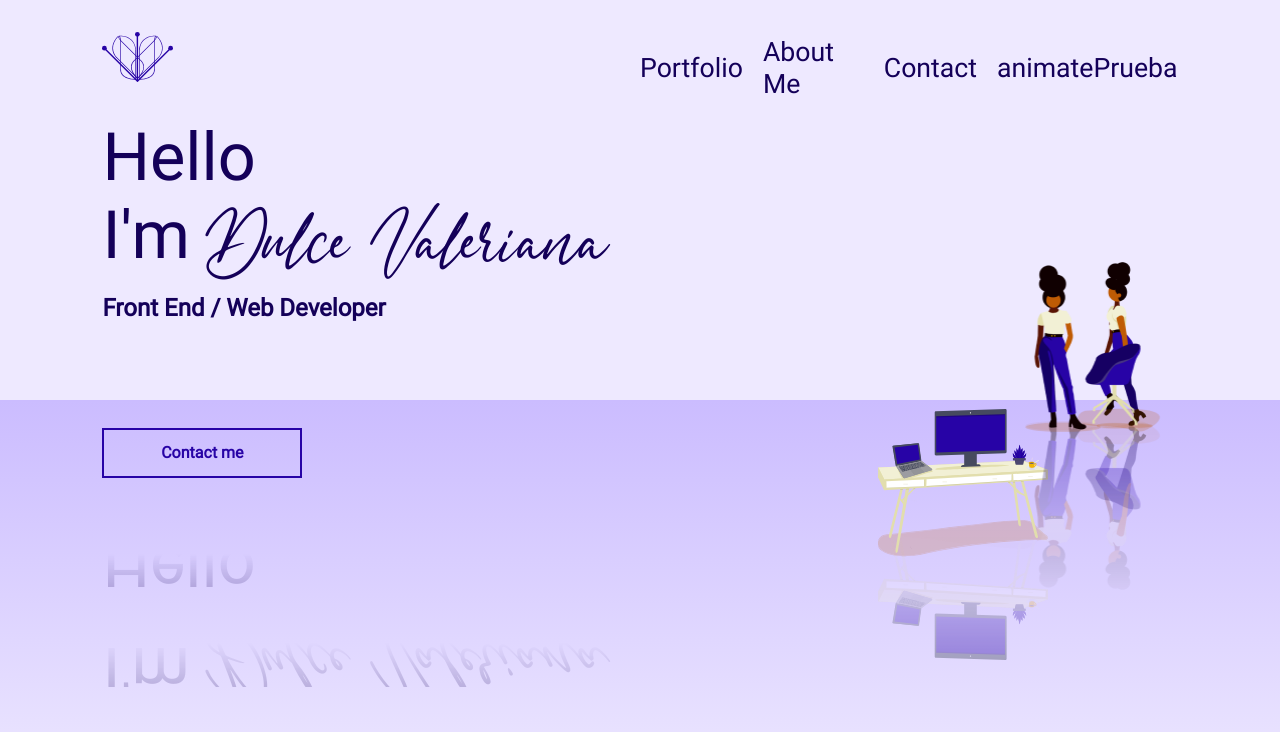
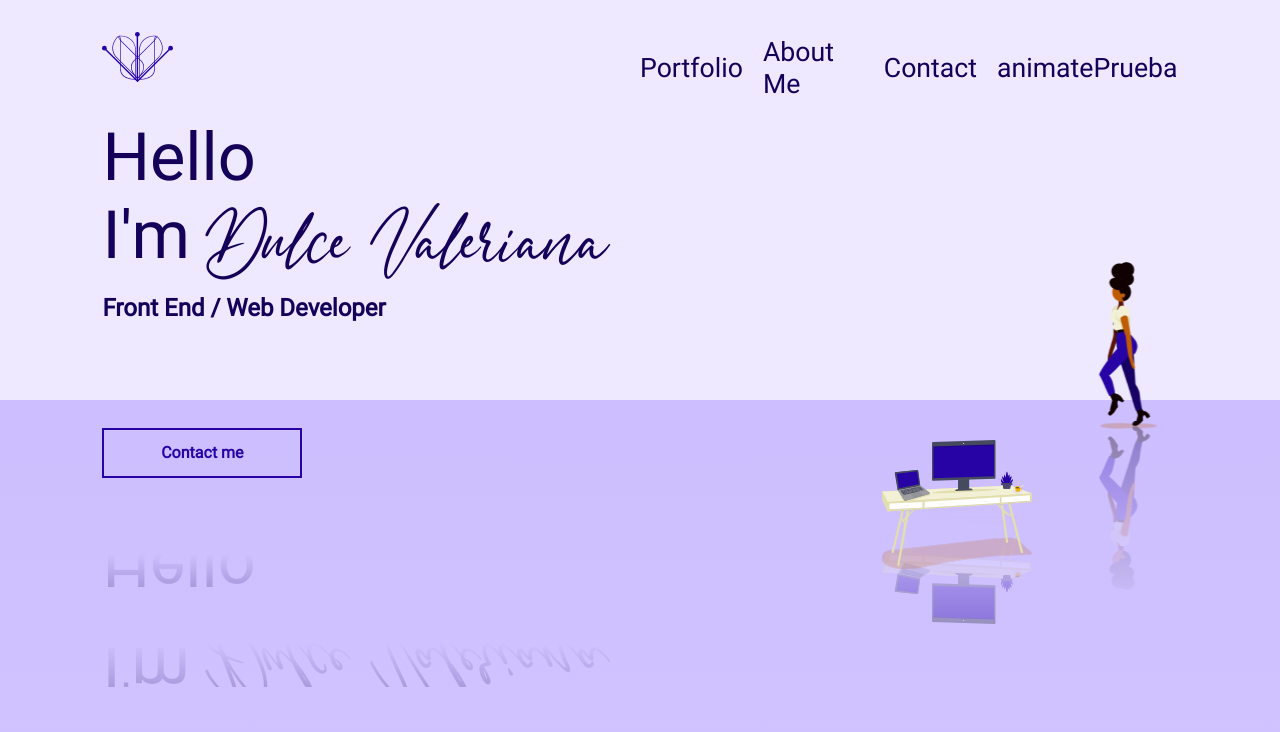
Before and after one commit to dulcevaleriana/new_portfolio_2021, a React (Create React App) app: page / in a window 1280 px wide. Shown: the top 732 px of the page. Built offline with nearby package versions, Linux system fonts and the light colour scheme.

Commit message:
avances animacion

```diff
--- a/public/index.html
+++ b/public/index.html
@@ -39,12 +39,12 @@
       To begin the development, run `npm start` or `yarn start`.
       To create a production bundle, use `npm run build` or `yarn build`.
     -->
-    <script type="text/javascript">
+    <!-- <script type="text/javascript">
       function googleTranslateElementInit() {
         new google.translate.TranslateElement({pageLanguage: 'en', includedLanguages: 'es,en', layout: google.translate.TranslateElement.InlineLayout.SIMPLE, gaTrack: true}, 'google_translate_element');
               }
       </script>
 
-      <script type="text/javascript" src="https://translate.google.com/translate_a/element.js?cb=googleTranslateElementInit"></script>
+      <script type="text/javascript" src="https://translate.google.com/translate_a/element.js?cb=googleTranslateElementInit"></script> -->
   </body>
 </html>
--- a/src/css/animation.scss
+++ b/src/css/animation.scss
@@ -48,7 +48,7 @@ header.App-header {
     transform: scaleX(-1);
     position: absolute;
     bottom: -350px;
-    right: 0;
+    right: 0vw;
     z-index: -1;
 }
 
--- a/src/css/newAnimate.scss
+++ b/src/css/newAnimate.scss
@@ -1,17 +1,20 @@
 body {
     animation: animate-body 10s;
-    animation-timing-function: ease-out;
+    animation-timing-function: linear;
 }
 @keyframes animate-body {
     0% {
-        background: linear-gradient(to bottom, #cbbcff 100%, #EEE9FF 1000%);
+        background: linear-gradient(to bottom, #cbbcff 0%, #EEE9FF 1000%);
+    }
+    50% {
+        background: linear-gradient(to bottom, #cbbcff 25%, #EEE9FF 500%);
     }
     100% {
         background: linear-gradient(to bottom, #cbbcff 50%, #EEE9FF 100%);
     }
 }
 .class-home > div:first-child{
-    animation: animate-home-firstDiv 0.8s;
+    animation: animate-home-firstDiv 4s;
     animation-timing-function: ease-out;
 }
 
@@ -33,6 +36,27 @@ body {
     }
 }
 
+.class-base{
+    animation: animate-animation-3-display 5.5s;
+    position: absolute;
+    animation-timing-function: linear;
+    left: 42vw;
+    animation-fill-mode: forwards;
+    -webkit-animation-fill-mode: forwards;
+    opacity: 0;
+}
+
+@keyframes animate-animation-3-display{
+    from{
+        right: -100vw;
+        opacity: 1;
+    }
+    to{
+        right: 0vw;
+        opacity: 1;
+        visibility: hidden;
+    }
+}
 
 .class-animacion-3{
     animation: animate-animacion-3 0.8s steps(8) reverse infinite;
@@ -47,27 +71,28 @@ body {
     }
 }
 
-.class-base{
-    animation: animate-animation-3-display 5.5s infinite;
-    position: absolute;
-    animation-timing-function: linear;
+.class-person-up{
+    animation: animate-class-person-up 0.9s steps(10) reverse;
+    animation-fill-mode: backwards;
+    animation-delay: 5.5s;
+    animation-fill-mode: forwards;
+    -webkit-animation-fill-mode: forwards;
+    visibility: hidden;
+    opacity: 0;
 }
 
-@keyframes animate-animation-3-display{
+@keyframes animate-class-person-up{
     0%{
-        right: -100vw;
-        display: block;
-    }
-    99%{
-        right: 0vw;
-        display: block;
+        background-position: 284.27px;
+        visibility: inherit;
+        opacity: 1;
     }
     100%{
-        right: 0vw;
-        display: none;
+        background-position: 3127px;
+        visibility: inherit;
+        opacity: 1;
     }
 }
-
 
 // .class-menu {
 //     animation: animate-class-menu 2s;
--- a/src/css/style.scss
+++ b/src/css/style.scss
@@ -163,10 +163,10 @@ body {
 
 .class-home > div:nth-child(3) > img:nth-child(3){
     position: absolute;
-    bottom: 150px;
+    bottom: 230px;
     width: 30%;
     max-width: 150px;
-    right: 0px;
+    right: 146px;
     -webkit-box-reflect: $reflect-5;
 }
 
@@ -229,10 +229,10 @@ button a {
     background-position: 275px !important;
 }
 
-.class-person-up{
-    -webkit-box-reflect: below -39px linear-gradient(to bottom, rgba(0, 0, 0, 0), rgba(0, 0, 0, 0.4));
-    background-position: 0 !important;
-}
+// .class-person-up{
+//     -webkit-box-reflect: below -39px linear-gradient(to bottom, rgba(0, 0, 0, 0), rgba(0, 0, 0, 0.4));
+//     background-position: 0 !important;
+// }
 
 .class-person-up,
 .class-aperson-sit{
@@ -240,9 +240,10 @@ button a {
     width: 285.3px;
     background: $image_animation_5;
     position: absolute;
-    bottom: -350px;
-    right: 0;
+    bottom: 230px;
+    right: 0vw;
     z-index: -1;
+    background-position: 284.27px;
 }
 
 .class-portfolio > div:nth-child(2){
--- a/src/view/home.tsx
+++ b/src/view/home.tsx
@@ -17,9 +17,9 @@ const home = (props:any) => {
             </div>
             <div>
                 <span className="class-base">
-                <div className="class-animacion-3"/>
+                    <div className="class-animacion-3"/>
+                </span>
                 <div className="class-person-up"/>
-                </span>
                 <img src={MESA} alt="MESA"/>
             </div>
         </div>
```
